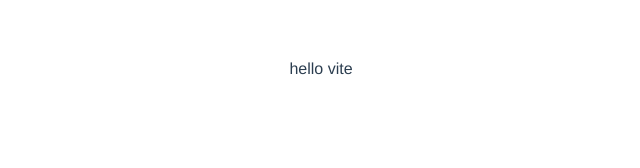
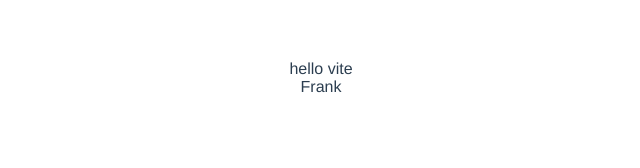
Before and after one commit to heth80/vite-template, a Vue app: page / in a window 1280 px wide. Shown: the top 168 px of the page, without its empty margins (319-959 px from the left). Built offline with nearby package versions, Linux system fonts and the light colour scheme.

Commit message:
feat(Frank.vue,App.vue): 添加Frank组件

```diff
--- a/src/App.vue
+++ b/src/App.vue
@@ -1,9 +1,15 @@
 <template>
   <div>hello vite</div>
+  <Frank></Frank>
 </template>
 
 <script>
+import Frank from './components/Frank.vue'
+
 export default {
   name: 'App',
+  components: {
+    Frank
+  }
 }
 </script>
--- /dev/null
+++ b/src/components/Frank.vue
@@ -0,0 +1,9 @@
+<template>
+  <div>Frank</div>
+</template>
+
+<script lang="ts">
+export default {
+  name: 'Frank'
+}
+</script>
```
